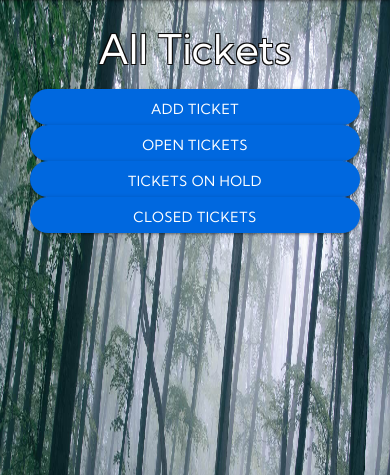
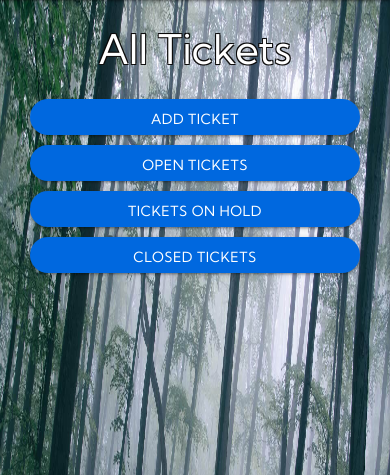
Before and after one commit to Code-Institute-Submissions/Helpdesk-Micro, a Flask app: page /get_tickets in a window 390 px wide. Shown: the part 56-531 px from the top of the page. Run offline with Flask 2, Linux system fonts and the light colour scheme; the visitor is signed in with stand-in values (Sample User, id 1); data that the repository does not hold is empty; some libraries are stand-ins or nearby versions.

Commit message:
margin-top added to view buttons 600px media query

```diff
--- a/static/css/style.css
+++ b/static/css/style.css
@@ -245,4 +245,10 @@ main {
   .brand-logo > img{
           height: 45px;
   }
+
+  .view-button {
+      margin-top: 10px;
+
+
+  }
 }
```
